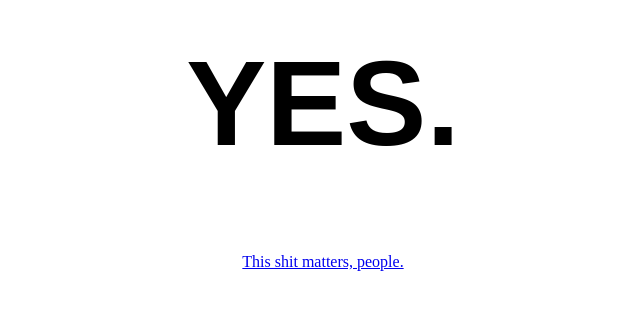
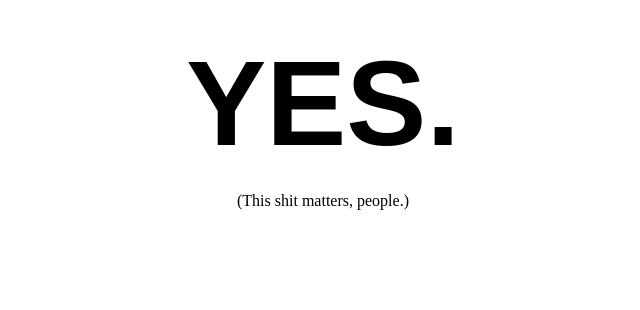
Before and after one commit to bryanveloso/igctpp, a plain HTML site: page index.html in a window 1280 px wide. Shown: the part 254-564 px from the top of the page, without its empty margins (317-957 px from the left). Drawn offline with Linux system fonts and the light colour scheme.

Commit message:
Gauges and stuff.

```diff
--- a/index.html
+++ b/index.html
@@ -5,11 +5,26 @@
   <title>Is Google Changing Their Privacy Policy?</title>
   <style>
     body { padding-top: 200px; text-align: center; }
-    h1 { font-family: sans-serif; font-weight: bold; font-size: 120px; }
+    h1 { font-family: sans-serif; font-weight: bold; font-size: 120px; margin-bottom: 20px;}
+    a { color: black; text-decoration: none; }
   </style>
 </head>
 <body>
   <h1>YES.</h1>
-  <p><a href="http://www.google.com/policies/">This shit matters, people.</a></p>
+  <p>(<a href="http://www.google.com/policies/">This shit matters, people.</a>)</p>
+
+  <script type="text/javascript">
+    var _gauges = _gauges || [];
+    (function() {
+      var t   = document.createElement('script');
+      t.type  = 'text/javascript';
+      t.async = true;
+      t.id    = 'gauges-tracker';
+      t.setAttribute('data-site-id', '4f2cbb0f613f5d154c00008e');
+      t.src = '//secure.gaug.es/track.js';
+      var s = document.getElementsByTagName('script')[0];
+      s.parentNode.insertBefore(t, s);
+    })();
+  </script>
 </body>
 </html>
```
